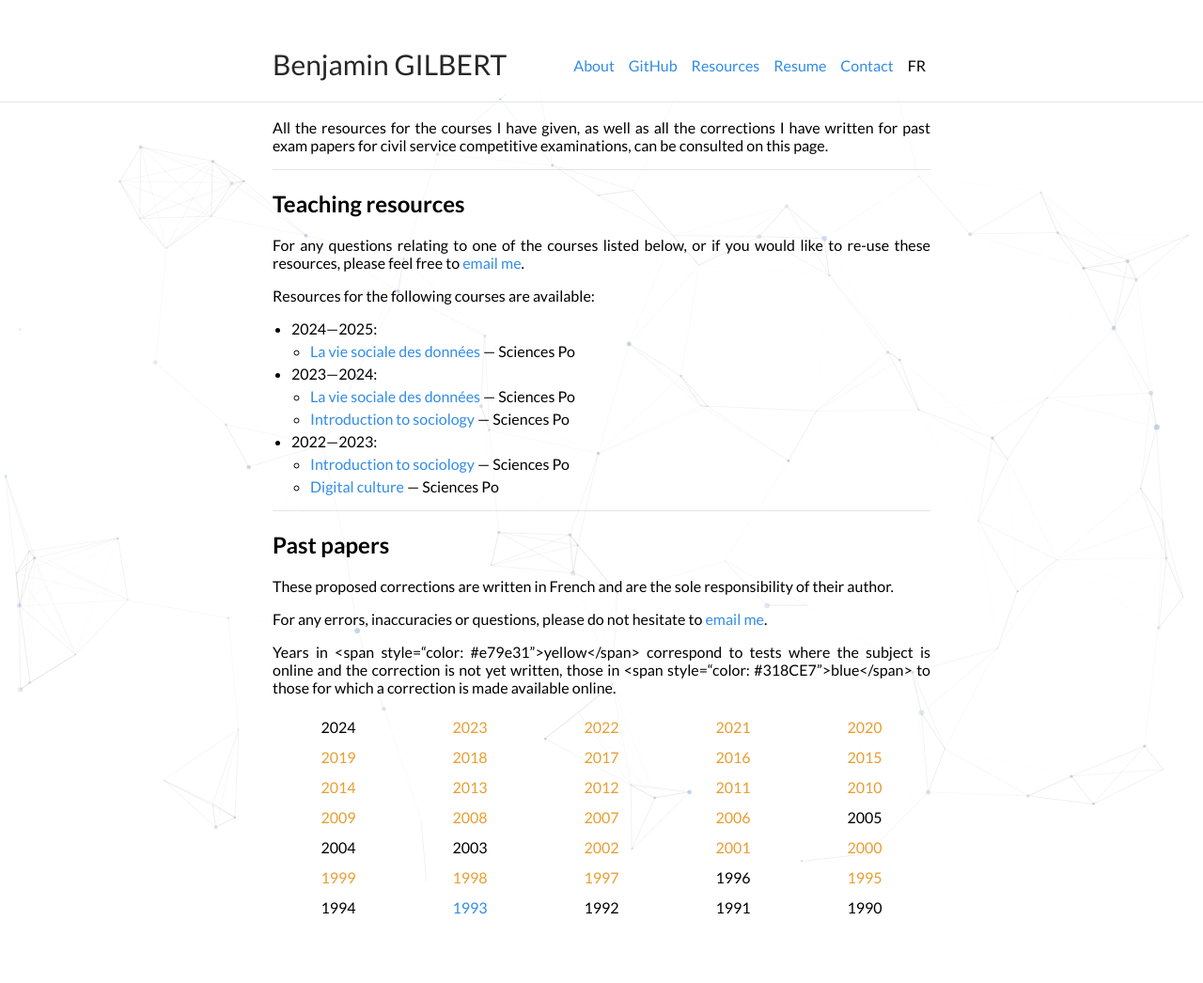
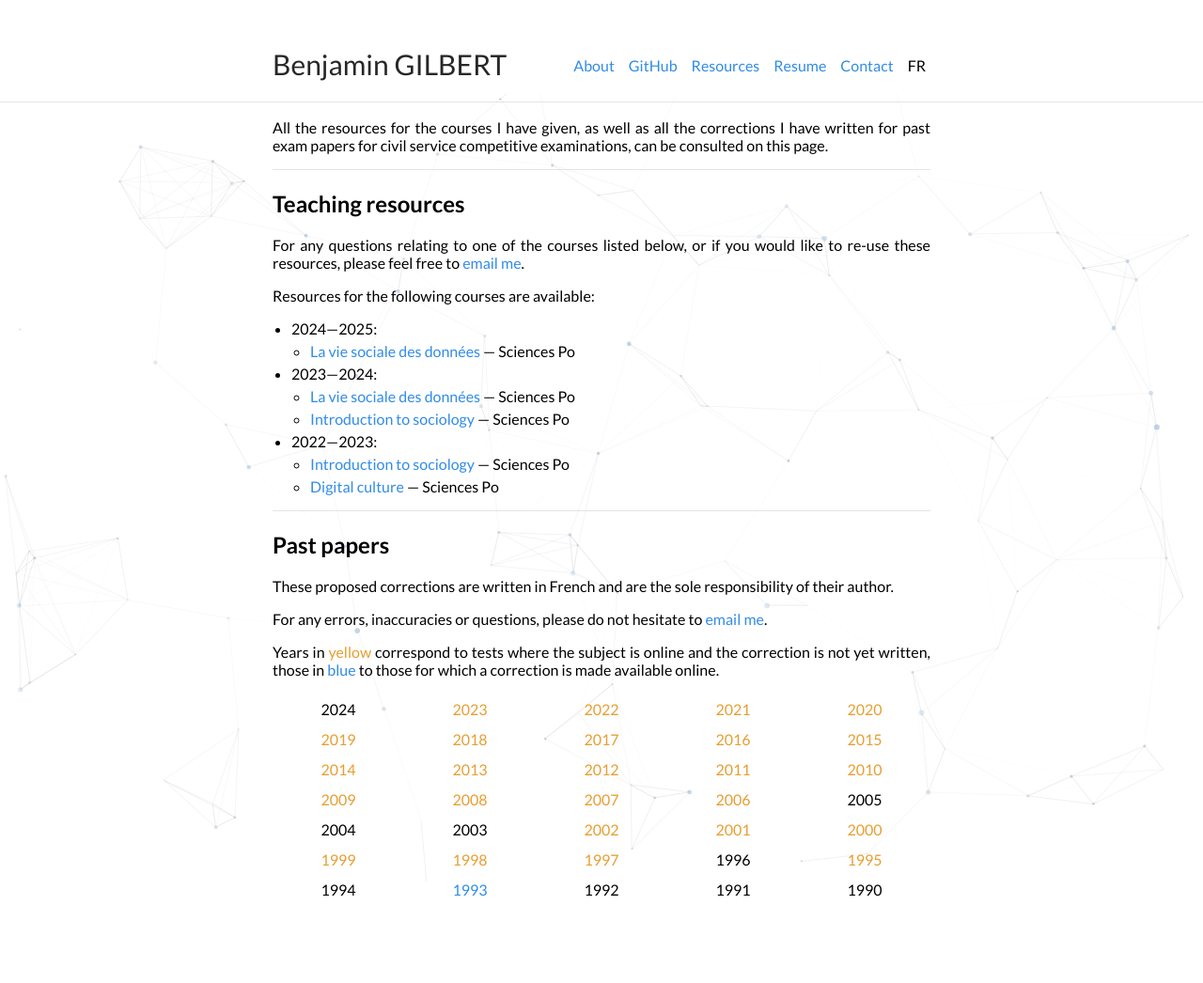
Before and after one commit to bglbrt/bglbrt.github.io, a Jekyll site: the page built from en/resources.md, in a window 1280 px wide. Shown: the whole page at 94% size. Built offline with Jekyll 4.4.1, drawn with Linux system fonts in a browser that asks for light colours; nearby versions of some CDN libraries.

Commit message:
Mise à jour du site

```diff
--- a/en/resources.md
+++ b/en/resources.md
@@ -42,7 +42,7 @@ lang: "en"
 
 <p> For any errors, inaccuracies or questions, please do not hesitate to <a href = "mailto:benjamin.gilbert@sciencespo.fr">email me</a>. </p>
 
-<p> Years in <span style=“color: #e79e31”>yellow</span> correspond to tests where the subject is online and the correction is not yet written, those in <span style=“color: #318CE7”>blue</span> to those for which a correction is made available online.</p>
+<p> Years in <span style="color: #e79e31">yellow</span> correspond to tests where the subject is online and the correction is not yet written, those in <span style="color: #318CE7">blue</span> to those for which a correction is made available online.</p>
 
 </div>
 
```
